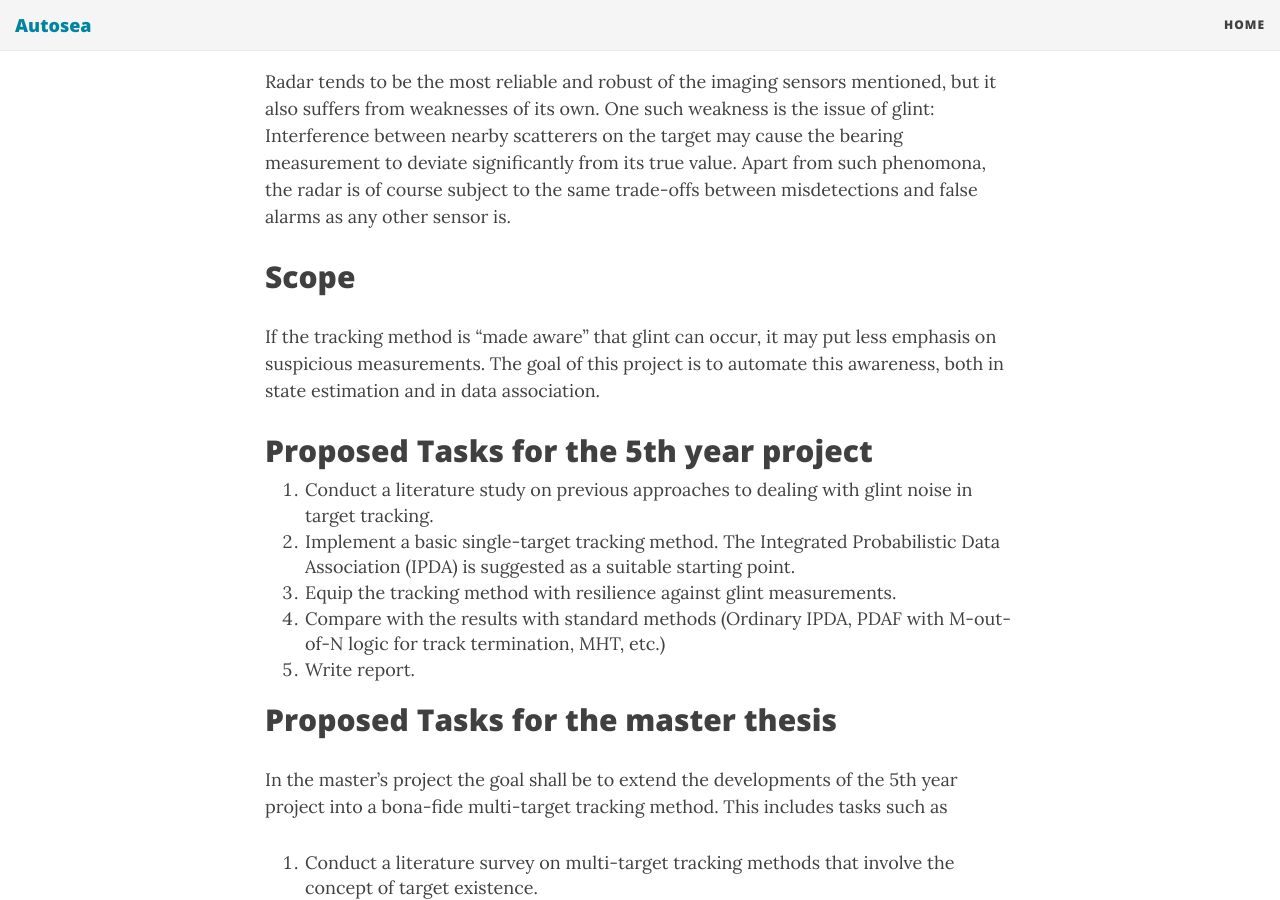
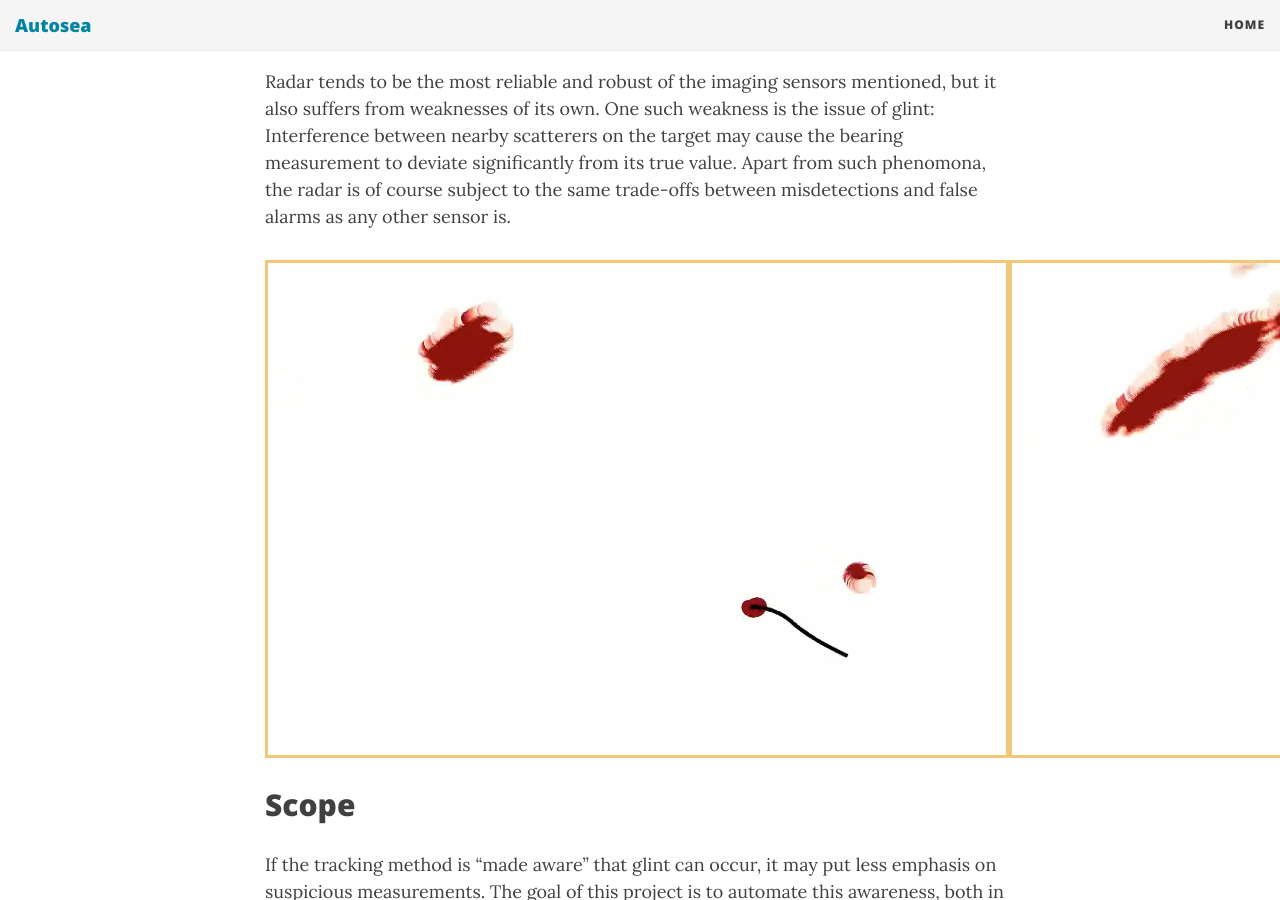
Before and after one commit to autosit/autosit.github.io, a Jekyll site: the page built from _posts/2017-03-26-glint.md, in a window 1280 px wide and 900 px high, scrolled down 555 px. Built offline with Jekyll 4.4.1, drawn with Linux system fonts in a browser that asks for light colours; nearby versions of some CDN libraries.

Commit message:
glint figure

```diff
--- a/_posts/2017-03-26-glint.md
+++ b/_posts/2017-03-26-glint.md
@@ -8,6 +8,8 @@ category: SF
 The Autosea project in colloboration with [AMOS](http://ntnu.edu/amos) aims to build knowledge that enables autonomous collision avoidance for maritime surface vehicles. Target tracking is an important capability of autonomous vehicles moving in environments with traffic, as the autonomous vehicle needs to keep track of all other moving objects in its vicinity, and predict their future movement. Target tracking entails processing of data from various exteroceptive sensors, such as radar, lidar or camera. Target tracking consists of two fundamental tasks: State estimation and data association. The latter task arises because a sensor typically provides a set of potential measurements, of which only one, if any, is the true measurement that should be used by the state estimation.
 
 Radar tends to be the most reliable and robust of the imaging sensors mentioned, but it also suffers from weaknesses of its own. One such weakness is the issue of glint: Interference between nearby scatterers on the target may cause the bearing measurement to deviate significantly from its true value. Apart from such phenomona, the radar is of course subject to the same trade-offs between misdetections and false alarms as any other sensor is.
+
+![Glint effect]({{site.url}}/assets/glint.png)
 
 ## Scope
 If the tracking method is “made aware” that glint can occur, it may put less emphasis on suspicious measurements.  The goal of this project is to automate this awareness, both in state estimation and in data association.
```
Also changed, not shown: assets/glint.png (added).
